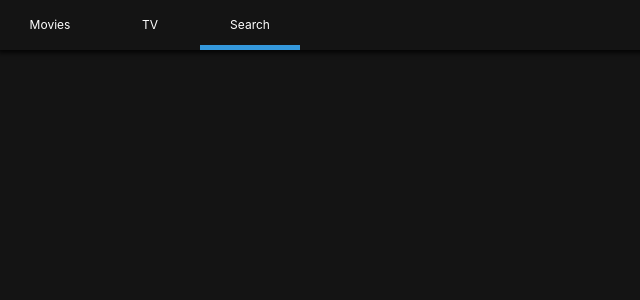
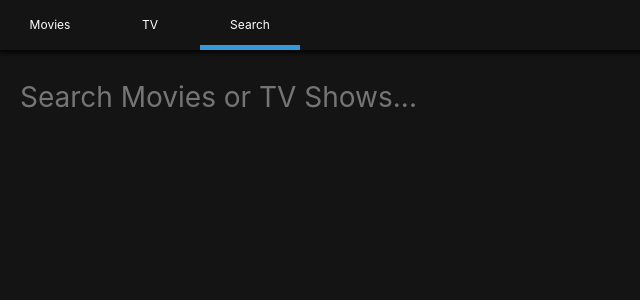
Before and after one commit to NoTabaco/nomflix, a React (Create React App) app: page /search in a window 1280 px wide. Shown: the top 300 px of the page, without its empty margins (0-640 px from the left). Built offline with nearby package versions, Linux system fonts and the light colour scheme.

Commit message:
Updated Search and Message Presenter

```diff
--- /dev/null
+++ b/src/Components/Message.js
@@ -0,0 +1,26 @@
+import React from "react";
+import PropTypes from "prop-types";
+import styled from "styled-components";
+
+const Container = styled.div`
+  width: 100vw;
+  display: flex;
+  justify-content: center;
+`;
+
+const Text = styled.span`
+  color: ${(props) => props.color};
+`;
+
+const Message = ({ text, color }) => (
+  <Container>
+    <Text color={color}>{text}</Text>
+  </Container>
+);
+
+Message.propTypes = {
+  text: PropTypes.string.isRequired,
+  color: PropTypes.string.isRequired,
+};
+
+export default Message;
--- a/src/Routes/Home/HomePresenter.js
+++ b/src/Routes/Home/HomePresenter.js
@@ -3,9 +3,10 @@
 import styled from "styled-components";
 import Section from "Components/Section";
 import Loader from "Components/Loader";
+import Message from "Components/Message";
 
 const Container = styled.div`
-  padding: 0px 10px;
+  padding: 0px 20px;
 `;
 
 const HomePresenter = ({ nowPlaying, popular, upcoming, loading, error }) =>
@@ -34,6 +35,7 @@
           ))}
         </Section>
       )}
+      {error && <Message color="#e74c3c" text={error} />}
     </Container>
   );
 
--- a/src/Routes/Search/SearchContainer.js
+++ b/src/Routes/Search/SearchContainer.js
@@ -11,11 +11,21 @@
     error: null,
   };
 
-  handleSubmit = () => {
+  handleSubmit = (event) => {
+    event.preventDefault();
     const { searchTerm } = this.state;
     if (searchTerm !== "") {
       this.searchByTerm();
     }
+  };
+
+  updateTerm = (event) => {
+    const {
+      target: { value },
+    } = event;
+    this.setState({
+      searchTerm: value,
+    });
   };
 
   searchByTerm = async () => {
@@ -53,6 +63,7 @@
         error={error}
         searchTerm={searchTerm}
         handleSubmit={this.handleSubmit}
+        updateTerm={this.updateTerm}
       />
     );
   }
--- a/src/Routes/Search/SearchPresenter.js
+++ b/src/Routes/Search/SearchPresenter.js
@@ -1,6 +1,24 @@
 import React from "react";
 import PropTypes from "prop-types";
 import styled from "styled-components";
+import Section from "Components/Section";
+import Loader from "Components/Loader";
+import Message from "Components/Message";
+
+const Container = styled.div`
+  padding: 0px 20px;
+`;
+
+const Form = styled.form`
+  margin-bottom: 50px;
+  width: 100%;
+`;
+
+const Input = styled.input`
+  all: unset;
+  font-size: 28px;
+  width: 100%;
+`;
 
 const SearchPresenter = ({
   movieResults,
@@ -9,7 +27,45 @@
   searchTerm,
   loading,
   handleSubmit,
-}) => null;
+  updateTerm,
+}) => (
+  <Container>
+    <Form onSubmit={handleSubmit}>
+      <Input
+        placeholder="Search Movies or TV Shows..."
+        value={searchTerm}
+        onChange={updateTerm}
+      />
+    </Form>
+    {loading ? (
+      <Loader />
+    ) : (
+      <>
+        {movieResults && movieResults.length > 0 && (
+          <Section title="Movie Results">
+            {movieResults.map((movie) => (
+              <span key={movie.id}>{movie.title}</span>
+            ))}
+          </Section>
+        )}
+        {tvResults && tvResults.length > 0 && (
+          <Section title="TV Show Results">
+            {tvResults.map((show) => (
+              <span key={show.id}>{show.name}</span>
+            ))}
+          </Section>
+        )}
+        {error && <Message color="#e74c3c" text={error} />}
+        {movieResults &&
+          tvResults &&
+          movieResults.length === 0 &&
+          tvResults.length === 0 && (
+            <Message color="#95a5a6" text="Nothing found" />
+          )}
+      </>
+    )}
+  </Container>
+);
 
 SearchPresenter.propTypes = {
   movieResults: PropTypes.array,
@@ -18,6 +74,7 @@
   searchTerm: PropTypes.string,
   loading: PropTypes.bool.isRequired,
   handleSubmit: PropTypes.func.isRequired,
+  updateTerm: PropTypes.func.isRequired,
 };
 
 export default SearchPresenter;
--- a/src/Routes/TV/TVPresenter.js
+++ b/src/Routes/TV/TVPresenter.js
@@ -3,9 +3,10 @@
 import styled from "styled-components";
 import Section from "Components/Section";
 import Loader from "Components/Loader";
+import Message from "Components/Message";
 
 const Container = styled.div`
-  padding: 0px 10px;
+  padding: 0px 20px;
 `;
 
 const TVPresenter = ({ topRated, popular, airingToday, loading, error }) =>
@@ -15,19 +16,26 @@
     <Container>
       {topRated && topRated.length > 0 && (
         <Section title="Top Rated Shows">
-          {topRated.map((show) => show.name)}
+          {topRated.map((show) => (
+            <span key={show.id}>{show.name}</span>
+          ))}
         </Section>
       )}
       {popular && popular.length > 0 && (
         <Section title="Popular Shows">
-          {popular.map((show) => show.name)}
+          {popular.map((show) => (
+            <span key={show.id}>{show.name}</span>
+          ))}
         </Section>
       )}
       {airingToday && airingToday.length > 0 && (
         <Section title="Airing Today">
-          {airingToday.map((show) => show.name)}
+          {airingToday.map((show) => (
+            <span key={show.id}>{show.name}</span>
+          ))}
         </Section>
       )}
+      {error && <Message color="#e74c3c" text={error} />}
     </Container>
   );
 
```
Also changed, not shown: 1 other file (tests, documents, lock files or other folders).
